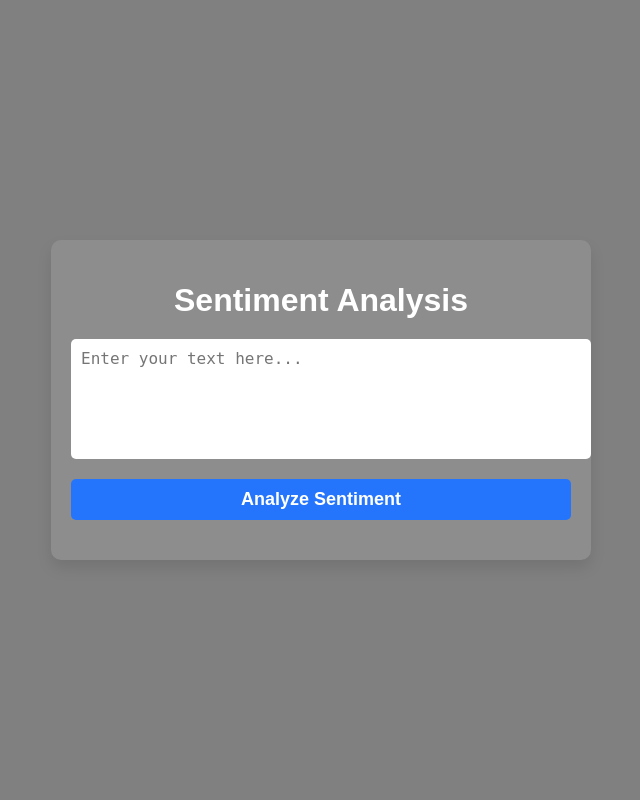
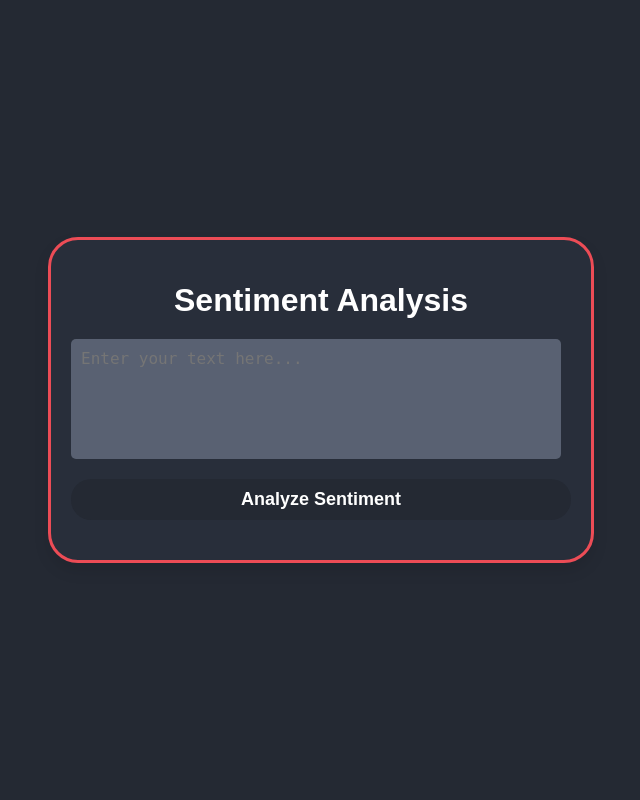
Before and after one commit to leovidith/Sentiment-Analysis-Deployment, a Flask app: page / in a window 1280 px wide. Shown: the whole page, without its empty margins (319-959 px from the left). Run offline with Flask 3, Linux system fonts and the light colour scheme; parts of the project's set-up code (start-up, migrations or seed data) failed here and were passed over.

Commit message:
updated styles

```diff
--- a/static/style.css
+++ b/static/style.css
@@ -2,8 +2,8 @@ body {
     font-family: Arial, sans-serif;
     margin: 0;
     padding: 0;
-    background-color: grey;
-    color: #ffffff;
+    background-color: rgb(36,41,51);
+    color: rgb(89, 97, 114);
     display: flex;
     justify-content: center;
     align-items: center;
@@ -12,16 +12,20 @@ body {
 
 .container {
     text-align: center;
-    background: rgba(255, 255, 255, 0.1);
+    background: rgba(57, 66, 85, 0.2);
     padding: 20px;
     border-radius: 10px;
     box-shadow: 0 8px 15px rgba(0, 0, 0, 0.1);
     width: 90%;
     max-width: 500px;
+    border-radius: 30px;
+    border-style: solid;
+    border-color:rgb(236, 76, 86);
 }
 
 h1 {
     margin-bottom: 20px;
+    color: white;
 }
 
 form {
@@ -30,7 +34,7 @@ form {
 }
 
 textarea {
-    width: 100%;
+    width: 94%;
     height: 100px;
     margin-bottom: 20px;
     padding: 10px;
@@ -38,6 +42,8 @@ textarea {
     border-radius: 5px;
     font-size: 16px;
     resize: none;
+    background-color: rgb(89, 97, 114);
+    color: white;
 }
 
 textarea:focus {
@@ -49,15 +55,17 @@ button {
     font-size: 18px;
     font-weight: bold;
     color: #ffffff;
-    background: #2575fc;
+    background: rgb(36,41,51);
     border: none;
-    border-radius: 5px;
+    border-radius: 20px;
     cursor: pointer;
     transition: background 0.3s ease;
 }
 
 button:hover {
-    background: #6a11cb;
+    color: #ffffff;
+    background: rgb(236, 76, 86);
+
 }
 
 #result {
```
